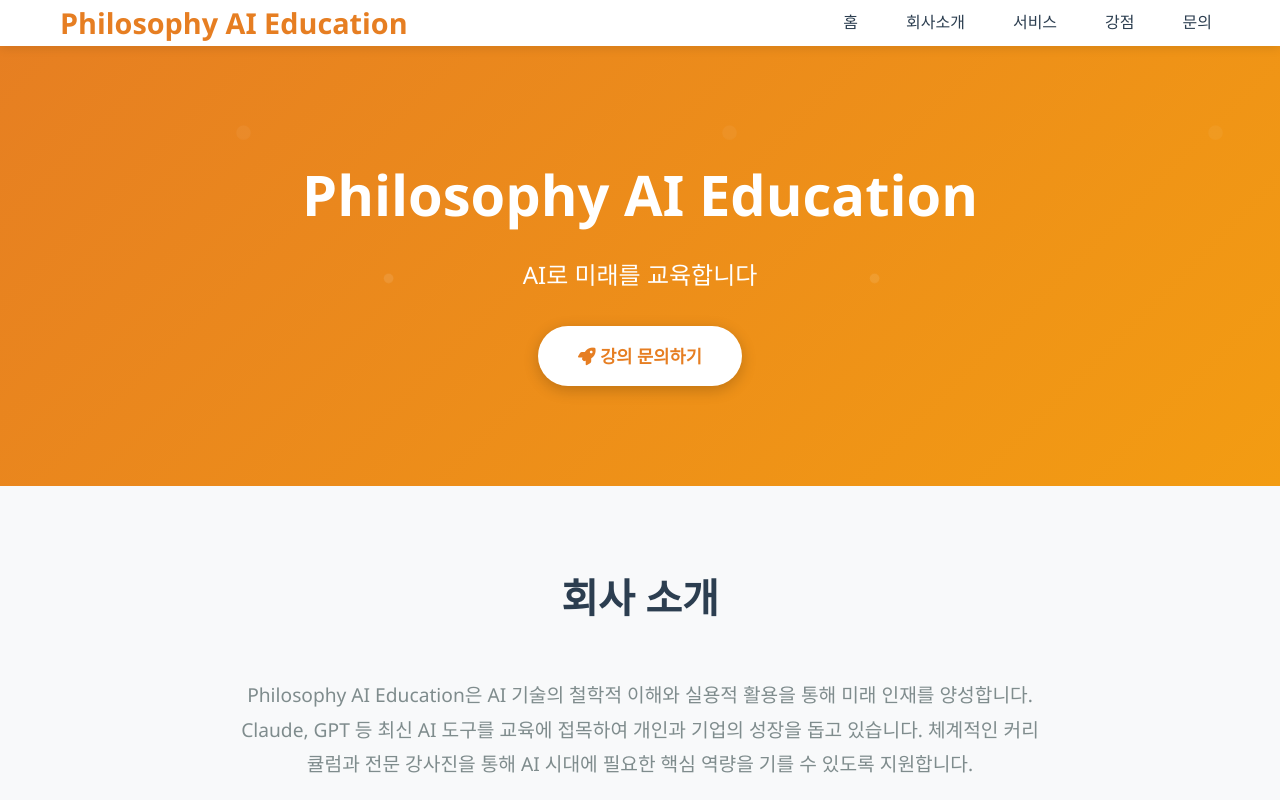
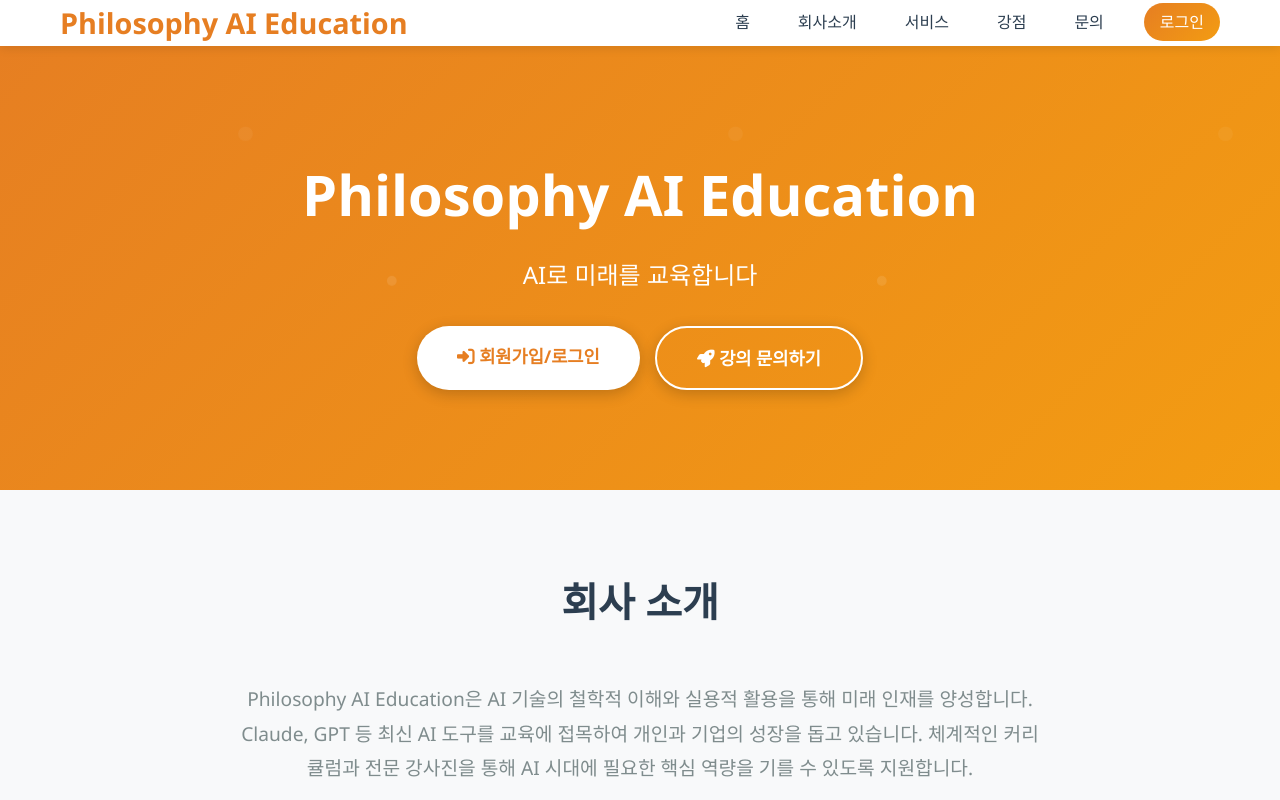
Before and after one commit to philosophyAIEDU/260104claudecode, a plain HTML site: page index.html in a window 1280 px wide. Shown: the top 800 px of the page. Drawn offline with Linux system fonts and the light colour scheme.

Commit message:
Update index.html

```diff
--- a/index.html
+++ b/index.html
@@ -829,6 +829,7 @@
                 <li><a href="#services">서비스</a></li>
                 <li><a href="#why-us">강점</a></li>
                 <li><a href="#contact">문의</a></li>
+                <li><a href="auth-system.html" style="background: var(--gradient); color: white; padding: 0.5rem 1rem; border-radius: 20px; text-decoration: none;">로그인</a></li>
             </ul>
             <div class="hamburger">
                 <span></span>
@@ -844,9 +845,14 @@
             <div class="hero-content">
                 <h1>Philosophy AI Education</h1>
                 <p class="slogan">AI로 미래를 교육합니다</p>
-                <a href="#contact" class="cta-button">
-                    <i class="fas fa-rocket"></i> 강의 문의하기
-                </a>
+                <div style="display: flex; gap: 1rem; justify-content: center; flex-wrap: wrap;">
+                    <a href="auth-system.html" class="cta-button">
+                        <i class="fas fa-sign-in-alt"></i> 회원가입/로그인
+                    </a>
+                    <a href="#contact" class="cta-button" style="background: transparent; border: 2px solid white; color: white;">
+                        <i class="fas fa-rocket"></i> 강의 문의하기
+                    </a>
+                </div>
             </div>
         </div>
     </section>
@@ -962,9 +968,9 @@
     </footer>
 
     <!-- Admin Panel -->
-    <button class="admin-trigger" id="adminTrigger" title="관리자 패널">
-        <i class="fas fa-cog"></i>
-    </button>
+    <a href="admin-dashboard.html" class="admin-trigger" title="관리자 대시보드" style="display: flex; align-items: center; justify-content: center; text-decoration: none; color: white;">
+        <i class="fas fa-chart-dashboard"></i>
+    </a>
 
     <div class="admin-modal" id="adminModal">
         <div class="admin-content">
```
